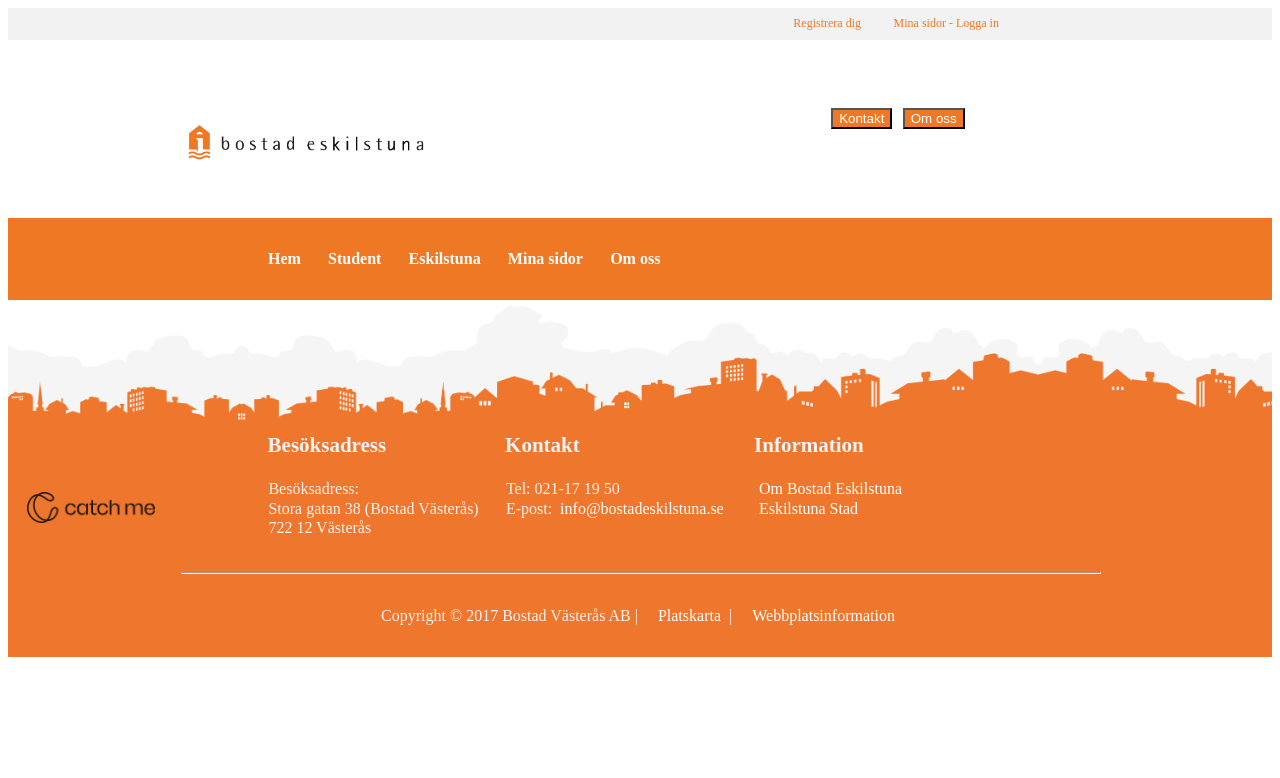
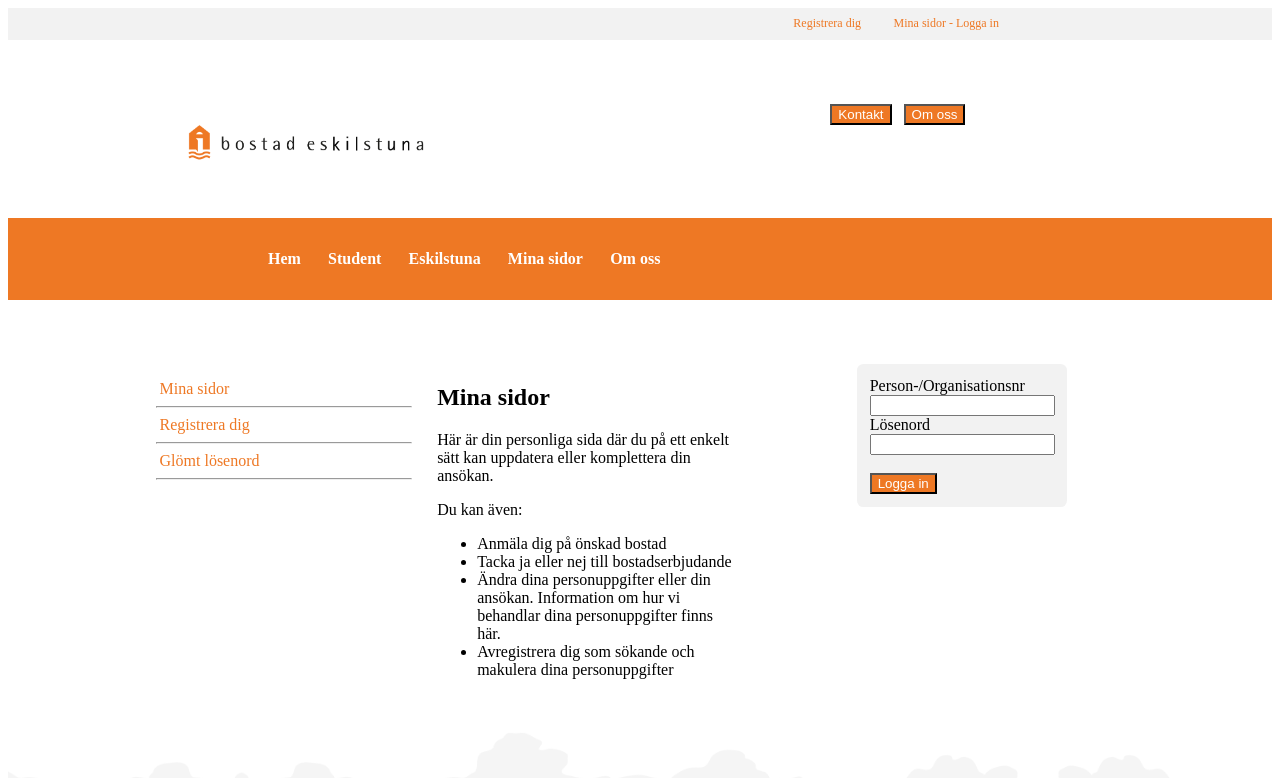
Before and after one commit to AlekosAek/EsklistunaBostader, a React (Vite) app in the folder EsklistunaBostad/: page /MinaSidor in a window 1280 px wide. Shown: the top 778 px of the page. Built offline with nearby package versions, Linux system fonts and the light colour scheme.

Commit message:
fixed the login

```diff
--- a/EsklistunaBostad/src/Components/Header.css
+++ b/EsklistunaBostad/src/Components/Header.css
@@ -63,10 +63,11 @@
 
 .about aside {
   grid-column: 7 / 9;
-  display: flex;
+  /* display: flex;
   /* justify-content: center; */
   align-items: center;
   gap: 0.15rem;
+  */
 }
 
 .about aside button {
--- a/EsklistunaBostad/src/Pages/MinaSidor.tsx
+++ b/EsklistunaBostad/src/Pages/MinaSidor.tsx
@@ -1,11 +1,84 @@
-import React from 'react'
+import React, { useState } from 'react';
+import { Link } from "react-router-dom";
+import "./css/MinaSidor.css";
+import "./css/Esklistuna.css";
 
+// MinaSidor-komponenten
 function MinaSidor() {
+  // Ställ in state för användarnamn och lösenord
+  const [userNumber, setUserNumber] = useState('');
+  const [password, setPassword] = useState('');
+
+  // Hantera formulärets inlämning
+  const handleSubmit = (e: React.FormEvent) => {
+    e.preventDefault();
+    // Här kan du lägga till logik för att hantera inloggningen, t.ex. API-anrop
+    console.log('Inloggningsuppgifter:', userNumber, password);
+  };
+
   return (
-    <div>
+    <section className="about">
+      <menu className="menu">
+        <aside>
+        </aside>
+        <aside>
+          <Link to="https://www.bostadeskilstuna.se/CM/Templates/Article/general.aspx?cmguid=0932b6fa-b98a-472b-a4de-c1197112c06e">Mina sidor</Link>
+        </aside>
+        <hr />
+        <aside>
+          <Link to="https://www.bostadeskilstuna.se/User/register.aspx?cmguid=ff08b233-22a0-46d7-82c5-16f091f7aa48">Registrera dig</Link>
+        </aside>
+        <hr />
+        <aside>
+          <Link to="https://www.bostadeskilstuna.se/User/SendPassword.aspx?cmguid=98fdc2a3-f769-4183-ad2e-927c1dc4f33a">Glömt lösenord</Link>
+        </aside>
+        <hr />
+      </menu>
 
-    </div>
-  )
+      <article className="right">
+        <h2>Mina sidor</h2>
+        <p>Här är din personliga sida där du på ett enkelt sätt kan uppdatera eller komplettera din ansökan.</p>
+        <p>Du kan även:</p>
+        <ul>
+          <li>Anmäla dig på önskad bostad</li>
+          <li>Tacka ja eller nej till bostadserbjudande</li>
+          <li>Ändra dina personuppgifter eller din ansökan. Information om hur vi behandlar dina personuppgifter finns här.</li>
+          <li>Avregistrera dig som sökande och makulera dina personuppgifter</li>
+        </ul>
+      </article>
+
+      {/* Login form */}
+      <aside className="login">
+        <form onSubmit={handleSubmit}>
+          <section>
+            <label htmlFor="userNumber">Person-/Organisationsnr</label>
+            <br />
+            <input
+              type="text"
+              id="userNumber"
+              value={userNumber}
+              onChange={(e) => setUserNumber(e.target.value)}
+              required
+            />
+          </section>
+
+          <section>
+            <label htmlFor="password">Lösenord</label>
+            <br />
+            <input
+              type="password"
+              id="password"
+              value={password}
+              onChange={(e) => setPassword(e.target.value)}
+              required
+            />
+          </section>
+           <br />
+          <button type="submit">Logga in</button>
+        </form>
+      </aside>
+    </section>
+  );
 }
 
-export default MinaSidor
+export default MinaSidor;
--- /dev/null
+++ b/EsklistunaBostad/src/Pages/css/MinaSidor.css
@@ -0,0 +1,48 @@
+.about {
+    display: grid;
+    align-items: start;
+    /* Align all items to the top of their grid cell */
+    justify-items: center;
+    /* Center items horizontally within their cells */
+    gap: 2vw;
+    grid-template-columns: repeat(10, 1fr);
+    /* 10 equal columns */
+    padding: 2rem 0;
+    /* Optional: Adds space around the content */
+    position: relative;
+    /* Ensure proper placement inside the container */
+}
+
+
+.empty {
+    grid-column: 1/2;
+
+}
+
+.menu {
+    grid-column: 2/3;
+    /* Align to the right of the cell */
+    justify-content: flex-start;
+    color: #ee7824;
+    width: 20vw;
+}
+
+a {
+    color: #ee7824;
+    text-decoration: none;
+    font-weight: lighter;
+    text-wrap: nowrap;
+    margin: 0.5vh;
+}
+
+.right {
+    grid-column: 3/6;
+
+}
+
+.login {
+    grid-column: 6/8;
+    background-color: #f2f2f2;
+    padding: 1vw;
+    border-radius: 0.5vw;
+}
--- a/EsklistunaBostad/src/router.tsx
+++ b/EsklistunaBostad/src/router.tsx
@@ -6,6 +6,7 @@
 import Esklistuna from "./Pages/Esklistuna";
 import MinaSidor from "./Pages/MinaSidor";
 import OmOss from "./Pages/OmOss";
+
 
 
 
@@ -19,6 +20,7 @@
         <Route path="/Esklistuna" element={<Esklistuna />} />
         <Route path="/MinaSidor" element={<MinaSidor />} />
         <Route path="/OmOss" element={<OmOss/>} />
+        <Route path="/mina-sidor" element={<MinaSidor/>} />
         <Route path="*" element={<NotFound />} />
       </Route>
     </>
```
